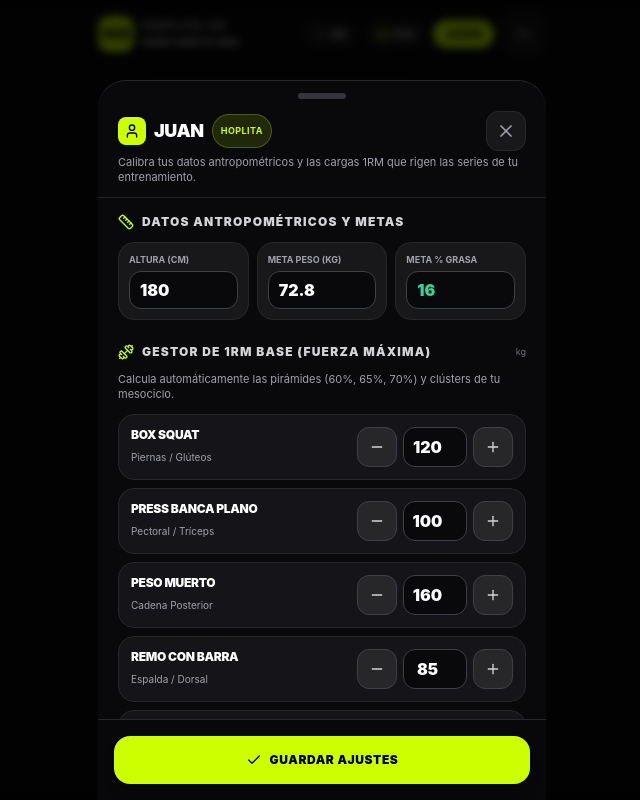
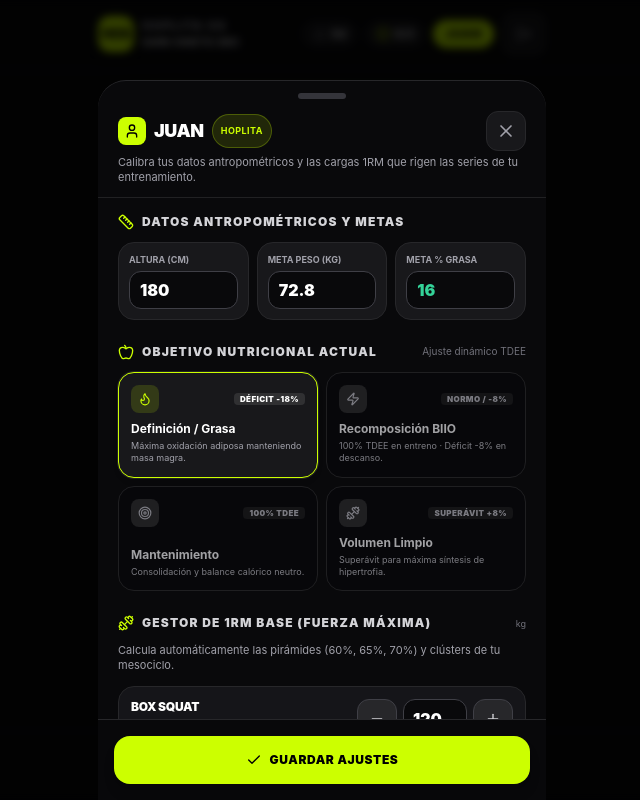
Before and after one commit to juandesousast/trainingapp, a Next.js app: page /nutricion in a window 1280 px wide. Both pictures are taken after a click on the button "JUAN". Shown: the top 800 px of the page, without its empty margins (318-958 px from the left). Built offline with nearby package versions, Linux system fonts and the light colour scheme; no server answers; the database is empty.

Commit message:
feat(nutrition): add nutrition_goal selector in ProfileDrawer and integrate with dynamic nutrition engine

```diff
--- a/src/components/ProfileDrawer.tsx
+++ b/src/components/ProfileDrawer.tsx
@@ -4,6 +4,7 @@ import React, { useState, useEffect } from "react";
 import { Drawer } from "vaul";
 import { useProfileStore } from "@/stores/useProfileStore";
 import { useWorkoutSessionStore } from "@/stores/useWorkoutSessionStore";
+import { NutritionGoal } from "@/lib/types";
 import { supabase } from "@/lib/supabase";
 import {
   User,
@@ -12,10 +13,12 @@ import {
   Ruler,
   Target,
   Flame,
+  Zap,
   Dumbbell,
   Minus,
   Plus,
   Sparkles,
+  Apple,
 } from "lucide-react";
 import { cn } from "@/lib/utils";
 
@@ -108,6 +111,45 @@ const FEMALE_EXERCISES: ProgramExercise[] = [
   },
 ];
 
+interface NutritionGoalOption {
+  id: NutritionGoal;
+  label: string;
+  badge: string;
+  description: string;
+  icon: React.ElementType;
+}
+
+const NUTRITION_GOAL_OPTIONS: NutritionGoalOption[] = [
+  {
+    id: "fat_loss",
+    label: "Definición / Grasa",
+    badge: "Déficit -18%",
+    description: "Máxima oxidación adiposa manteniendo masa magra.",
+    icon: Flame,
+  },
+  {
+    id: "recomp",
+    label: "Recomposición BIIO",
+    badge: "Normo / -8%",
+    description: "100% TDEE en entreno · Déficit -8% en descanso.",
+    icon: Zap,
+  },
+  {
+    id: "maintenance",
+    label: "Mantenimiento",
+    badge: "100% TDEE",
+    description: "Consolidación y balance calórico neutro.",
+    icon: Target,
+  },
+  {
+    id: "hypertrophy",
+    label: "Volumen Limpio",
+    badge: "Superávit +8%",
+    description: "Superávit para máxima síntesis de hipertrofia.",
+    icon: Dumbbell,
+  },
+];
+
 export const ProfileDrawer: React.FC<ProfileDrawerProps> = ({ isOpen, onClose }) => {
   const { authUserId, activeProfile, updateProfileGoals } = useProfileStore();
   const { userMaxes, setUserMaxes } = useWorkoutSessionStore();
@@ -120,6 +162,9 @@ export const ProfileDrawer: React.FC<ProfileDrawerProps> = ({ isOpen, onClose })
   const [heightCm, setHeightCm] = useState("");
   const [targetWeightKg, setTargetWeightKg] = useState("");
   const [targetBodyFatPct, setTargetBodyFatPct] = useState("");
+
+  // Estado de Objetivo Nutricional
+  const [nutritionGoal, setNutritionGoal] = useState<NutritionGoal>("fat_loss");
 
   // Estado de 1RM
   const [oneRms, setOneRms] = useState<Record<string, number>>({});
@@ -134,6 +179,7 @@ export const ProfileDrawer: React.FC<ProfileDrawerProps> = ({ isOpen, onClose })
       setTargetBodyFatPct(
         activeProfile.targetBodyFatPct !== undefined ? String(activeProfile.targetBodyFatPct) : ""
       );
+      setNutritionGoal(activeProfile.nutritionGoal || "fat_loss");
 
       // Cargar 1RMs iniciales desde el store o defaults
       const initialMaxes: Record<string, number> = {};
@@ -190,7 +236,7 @@ export const ProfileDrawer: React.FC<ProfileDrawerProps> = ({ isOpen, onClose })
       const parsedWeight = targetWeightKg ? parseFloat(targetWeightKg) : undefined;
       const parsedFat = targetBodyFatPct ? parseFloat(targetBodyFatPct) : activeProfile.targetBodyFatPct;
 
-      await updateProfileGoals(parsedFat, parsedWeight, parsedHeight);
+      await updateProfileGoals(parsedFat, parsedWeight, parsedHeight, nutritionGoal);
 
       // 3. Guardar 1RM en user_maxes
       if (currentUserId && currentProfileId && currentProfileId !== "1") {
@@ -341,7 +387,83 @@ export const ProfileDrawer: React.FC<ProfileDrawerProps> = ({ isOpen, onClose })
                 </div>
               </div>
 
-              {/* SECCIÓN 2: GESTOR DE 1RM BASE */}
+              {/* SECCIÓN 2: OBJETIVO NUTRICIONAL ACTUAL */}
+              <div className="space-y-3">
+                <div className="flex items-center justify-between">
+                  <div className="flex items-center gap-2">
+                    <Apple className="w-4 h-4" style={{ color: accentColor }} />
+                    <h3 className="text-xs font-black tracking-widest text-zinc-300 uppercase">
+                      Objetivo Nutricional Actual
+                    </h3>
+                  </div>
+                  <span className="text-[10px] font-mono text-zinc-500">
+                    Ajuste dinámico TDEE
+                  </span>
+                </div>
+
+                <div className="grid grid-cols-2 gap-2">
+                  {NUTRITION_GOAL_OPTIONS.map((opt) => {
+                    const isSelected = nutritionGoal === opt.id;
+                    const Icon = opt.icon;
+
+                    return (
+                      <button
+                        key={opt.id}
+                        type="button"
+                        onClick={() => setNutritionGoal(opt.id)}
+                        className={cn(
+                          "p-3 rounded-2xl border text-left transition-all duration-200 flex flex-col justify-between gap-2 active:scale-98 select-none relative overflow-hidden",
+                          isSelected
+                            ? "bg-zinc-900 border-zinc-600 shadow-md ring-1 ring-white/10"
+                            : "bg-zinc-950/60 border-zinc-800 hover:border-zinc-700 opacity-75 hover:opacity-100"
+                        )}
+                        style={{
+                          borderColor: isSelected ? accentColor : undefined,
+                        }}
+                      >
+                        <div className="flex items-center justify-between gap-1 w-full">
+                          <div
+                            className="w-7 h-7 rounded-lg flex items-center justify-center shrink-0"
+                            style={{
+                              backgroundColor: isSelected ? `${accentColor}25` : "#27272A",
+                              color: isSelected ? accentColor : "#A1A1AA",
+                            }}
+                          >
+                            <Icon className="w-3.5 h-3.5" />
+                          </div>
+
+                          <span
+                            className={cn(
+                              "text-[8px] font-mono font-black px-1.5 py-0.5 rounded uppercase tracking-wider leading-none",
+                              isSelected
+                                ? "bg-white/10 text-white"
+                                : "bg-zinc-900 text-zinc-400"
+                            )}
+                          >
+                            {opt.badge}
+                          </span>
+                        </div>
+
+                        <div>
+                          <span
+                            className={cn(
+                              "text-xs font-bold block leading-tight",
+                              isSelected ? "text-white" : "text-zinc-300"
+                            )}
+                          >
+                            {opt.label}
+                          </span>
+                          <p className="text-[9px] text-zinc-400 leading-snug mt-1 line-clamp-2">
+                            {opt.description}
+                          </p>
+                        </div>
+                      </button>
+                    );
+                  })}
+                </div>
+              </div>
+
+              {/* SECCIÓN 3: GESTOR DE 1RM BASE */}
               <div className="space-y-3">
                 <div className="flex items-center justify-between">
                   <div className="flex items-center gap-2">
--- a/src/lib/nutrition-engine.ts
+++ b/src/lib/nutrition-engine.ts
@@ -6,11 +6,14 @@
  * y porciones de comida para días de entrenamiento vs. descanso.
  */
 
+import { NutritionGoal } from "./types";
+
 export interface NutritionEngineInput {
   weightKg: number;
   bodyFatPct: number;
   targetBodyFatPct: number;
   isTrainingDay: boolean;
+  nutritionGoal?: NutritionGoal;
 }
 
 export interface MealPortion {
@@ -37,8 +40,10 @@ export interface NutritionPlan {
   lbmKg: number; // Masa magra en kg
   bmr: number; // Tasa metabólica basal (Katch-McArdle)
   tdee: number; // Gasto energético diario total
-  isDeficitPhase: boolean; // true si bodyFat > target
-  caloricAdjustmentPct: number; // -18% o 0%
+  nutritionGoal: NutritionGoal;
+  goalLabel: string;
+  isDeficitPhase: boolean;
+  caloricAdjustmentPct: number;
 
   // Metas diarias de macros y calorías
   targetCalories: number;
@@ -62,7 +67,7 @@ export interface NutritionPlan {
  * Calcula el plan nutricional dinámico a partir de las métricas corporales y el calendario
  */
 export function calculateNutritionPlan(input: NutritionEngineInput): NutritionPlan {
-  const { weightKg, bodyFatPct, targetBodyFatPct, isTrainingDay } = input;
+  const { weightKg, bodyFatPct, targetBodyFatPct, isTrainingDay, nutritionGoal } = input;
 
   // 1. Masa Libre de Grasa (LBM): weightKg * (1 - (bodyFatPct / 100))
   const safeFatPct = Math.max(3, Math.min(60, bodyFatPct || 20));
@@ -77,15 +82,48 @@ export function calculateNutritionPlan(input: NutritionEngineInput): NutritionPl
   const activityMultiplier = isTrainingDay ? 1.45 : 1.25;
   const tdee = Math.round(bmr * activityMultiplier);
 
-  // 4. Ajuste por Meta (% Grasa Actual vs. Meta):
-  //    - Si bodyFatPct > target: Déficit del 18% (targetCalories = Math.round(tdee * 0.82))
-  //    - Si bodyFatPct <= target: Normocalórica (targetCalories = Math.round(tdee))
-  const isDeficitPhase = safeFatPct > (targetBodyFatPct || 16);
-  const caloricAdjustmentPct = isDeficitPhase ? -18 : 0;
-  const targetCalories = isDeficitPhase ? Math.round(tdee * 0.82) : tdee;
+  // 4. Ajuste por Objetivo Nutricional Seleccionado (nutritionGoal):
+  //    - fat_loss: Déficit del 18% (TDEE * 0.82)
+  //    - recomp: Día entreno TDEE * 1.0 (normocalórica), Día descanso TDEE * 0.92 (déficit leve -8%)
+  //    - maintenance: TDEE * 1.0 (100% TDEE diario)
+  //    - hypertrophy: Superávit del 8% (TDEE * 1.08)
+  const activeGoal: NutritionGoal =
+    nutritionGoal || (safeFatPct > (targetBodyFatPct || 16) ? "fat_loss" : "recomp");
+
+  let caloricMultiplier = 1.0;
+  let caloricAdjustmentPct = 0;
+  let goalLabel = "Normocalórica · Mantenimiento";
+
+  switch (activeGoal) {
+    case "fat_loss":
+      caloricMultiplier = 0.82;
+      caloricAdjustmentPct = -18;
+      goalLabel = "Déficit -18% · Fase de Definición";
+      break;
+    case "recomp":
+      caloricMultiplier = isTrainingDay ? 1.0 : 0.92;
+      caloricAdjustmentPct = isTrainingDay ? 0 : -8;
+      goalLabel = isTrainingDay
+        ? "Normocalórica · Recomposición BIIO"
+        : "Déficit Leve -8% · Recomposición BIIO";
+      break;
+    case "maintenance":
+      caloricMultiplier = 1.0;
+      caloricAdjustmentPct = 0;
+      goalLabel = "Normocalórica · Mantenimiento";
+      break;
+    case "hypertrophy":
+      caloricMultiplier = 1.08;
+      caloricAdjustmentPct = 8;
+      goalLabel = "Superávit +8% · Ganancia Muscular";
+      break;
+  }
+
+  const isDeficitPhase = caloricAdjustmentPct < 0;
+  const targetCalories = Math.round(tdee * caloricMultiplier);
 
   // 5. Reparto de Macronutrientes:
-  //    - Proteína: 2.2 g por kg de LBM (o mínimo 1.8 g/kg de peso total)
+  //    - Proteína (Fija y blindada): 2.2 g por kg de LBM (o mínimo 1.8 g/kg de peso total)
   const proteinGrams = Math.round(Math.max(lbmKg * 2.2, weightKg * 1.8));
   const proteinKcal = proteinGrams * 4;
 
@@ -93,7 +131,7 @@ export function calculateNutritionPlan(input: NutritionEngineInput): NutritionPl
   const fatGrams = Math.round(weightKg * 0.9);
   const fatKcal = fatGrams * 9;
 
-  //    - Carbohidratos: Cubren el balance calórico restante
+  //    - Carbohidratos (Ciclados por demanda): Cubren el balance calórico restante
   const carbKcal = Math.max(0, targetCalories - proteinKcal - fatKcal);
   const carbGrams = Math.round(carbKcal / 4);
 
@@ -197,6 +235,8 @@ export function calculateNutritionPlan(input: NutritionEngineInput): NutritionPl
     lbmKg,
     bmr,
     tdee,
+    nutritionGoal: activeGoal,
+    goalLabel,
     isDeficitPhase,
     caloricAdjustmentPct,
     targetCalories,
--- a/src/lib/types.ts
+++ b/src/lib/types.ts
@@ -1,4 +1,6 @@
 export type ProfileSlug = "hoplita" | "hoplita_girl" | "juan" | "wendy" | "nato" | string;
+
+export type NutritionGoal = "fat_loss" | "recomp" | "maintenance" | "hypertrophy";
 
 export interface Profile {
   id: string;
@@ -11,6 +13,7 @@ export interface Profile {
   targetBodyFatPct: number;
   targetWeightKg?: number;
   heightCm?: number | null;
+  nutritionGoal?: NutritionGoal;
   streakDays: number;
   weeklyCompleted: number;
   weeklyTarget: number;
--- a/src/stores/useProfileStore.ts
+++ b/src/stores/useProfileStore.ts
@@ -1,5 +1,5 @@
 import { create } from "zustand";
-import { Profile } from "@/lib/types";
+import { Profile, NutritionGoal } from "@/lib/types";
 import { fetchUserActivityStats } from "@/lib/activityStats";
 import { supabase } from "@/lib/supabase";
 import { useBiometricsStore } from "@/stores/useBiometricsStore";
@@ -11,7 +11,12 @@ interface ProfileState {
   isLoadingStats: boolean;
   initAuthSession: () => Promise<void>;
   updateActivityStats: (streakDays: number, weeklyCompleted: number, weeklyTarget: number) => void;
-  updateProfileGoals: (targetBodyFatPct: number, targetWeightKg?: number, heightCm?: number | null) => Promise<void>;
+  updateProfileGoals: (
+    targetBodyFatPct: number,
+    targetWeightKg?: number,
+    heightCm?: number | null,
+    nutritionGoal?: NutritionGoal
+  ) => Promise<void>;
   refreshStats: () => Promise<void>;
   signOut: () => Promise<void>;
 }
@@ -26,6 +31,7 @@ const defaultProfile: Profile = {
   targetBodyFatPct: 16.0,
   targetWeightKg: 72.8,
   heightCm: 180,
+  nutritionGoal: "fat_loss",
   streakDays: 0,
   weeklyCompleted: 0,
   weeklyTarget: 3,
@@ -74,6 +80,7 @@ export const useProfileStore = create<ProfileState>((set, get) => ({
           targetBodyFatPct: dbProfile.target_body_fat_pct ? Number(dbProfile.target_body_fat_pct) : 16.0,
           targetWeightKg: dbProfile.target_weight_kg ? Number(dbProfile.target_weight_kg) : 75.0,
           heightCm: dbProfile.height_cm ? Number(dbProfile.height_cm) : null,
+          nutritionGoal: dbProfile.nutrition_goal || "fat_loss",
           streakDays: dbProfile.streak_days || 0,
           weeklyCompleted: dbProfile.weekly_completed || 0,
           weeklyTarget: dbProfile.weekly_target || 3,
@@ -125,7 +132,12 @@ export const useProfileStore = create<ProfileState>((set, get) => ({
     }));
   },
 
-  updateProfileGoals: async (targetBodyFatPct: number, targetWeightKg?: number, heightCm?: number | null) => {
+  updateProfileGoals: async (
+    targetBodyFatPct: number,
+    targetWeightKg?: number,
+    heightCm?: number | null,
+    nutritionGoal?: NutritionGoal
+  ) => {
     const { authUserId, activeProfile } = get();
 
     // Actualización optimista local
@@ -135,6 +147,7 @@ export const useProfileStore = create<ProfileState>((set, get) => ({
         targetBodyFatPct,
         targetWeightKg: targetWeightKg ?? state.activeProfile.targetWeightKg,
         heightCm: heightCm !== undefined ? heightCm : state.activeProfile.heightCm,
+        nutritionGoal: nutritionGoal !== undefined ? nutritionGoal : state.activeProfile.nutritionGoal,
       },
     }));
 
@@ -148,6 +161,9 @@ export const useProfileStore = create<ProfileState>((set, get) => ({
         };
         if (heightCm !== undefined) {
           updatePayload.height_cm = heightCm;
+        }
+        if (nutritionGoal !== undefined) {
+          updatePayload.nutrition_goal = nutritionGoal;
         }
         await supabase
           .from("profiles")
```
Also changed, not shown: src/components/NutritionView.tsx (+15 -5 lines), 1 other file (tests, documents, lock files or other folders).
